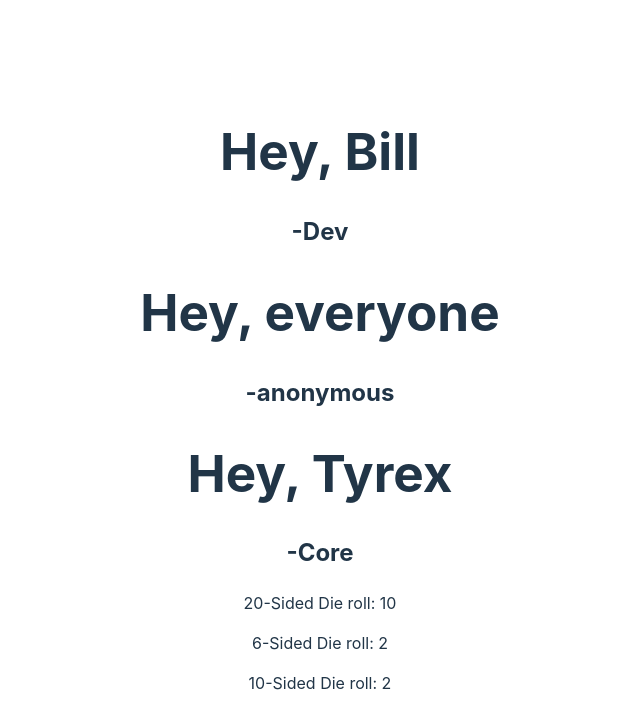
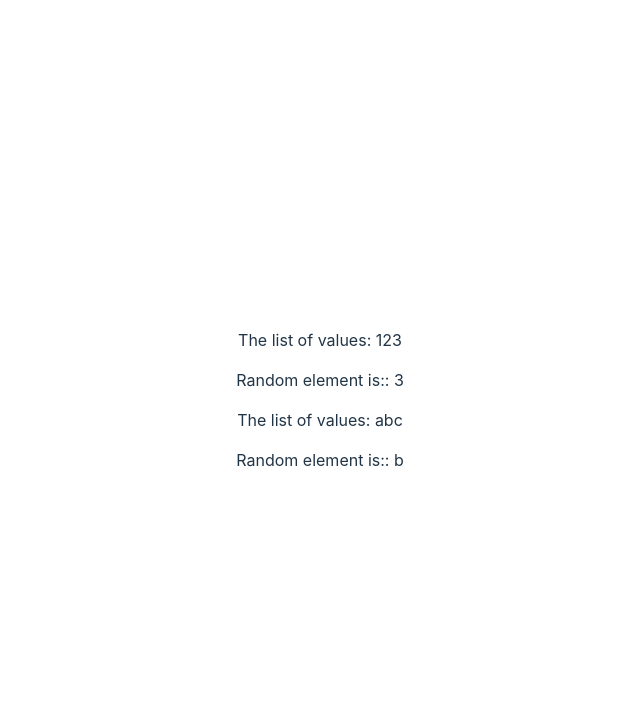
Before and after one commit to tyrex1829/react-locally-vite, a React (Vite) app: page / in a window 1280 px wide. Shown: the top 728 px of the page, without its empty margins (320-960 px from the left). Built offline with nearby package versions, Linux system fonts and the light colour scheme.

Commit message:
props arrays & objects

```diff
--- a/src/App.jsx
+++ b/src/App.jsx
@@ -1,6 +1,7 @@
 import Chicken from './Chicken';
 import Greeter from './Greeter';
 import Die from './Die';
+import ListPicker from './ListPicker';
 import './App.css'
 
 function App() {
@@ -10,13 +11,16 @@ function App() {
       <Chicken />
       <Chicken /> */}
 
-      <Greeter person="Bill" from="Dev" />
+      {/* <Greeter person="Bill" from="Dev" />
       <Greeter />
-      <Greeter person="Tyrex" from="Core" />
+      <Greeter person="Tyrex" from="Core" /> */}
 
-      <Die numSides={20} />
+      {/* <Die numSides={20} />
       <Die />
-      <Die numSides={10} />
+      <Die numSides={10} /> */}
+
+      <ListPicker values={[1, 2, 3]} />
+      <ListPicker values={["a", "b", "c"]} />
     </div>
   );
 }
--- /dev/null
+++ b/src/ListPicker.jsx
@@ -0,0 +1,10 @@
+export default function ListPicker({ values }) {
+    const randInd = Math.floor(Math.random() * values.length);
+    const randElement = values[randInd];
+    return (
+        <div>
+            <p>The list of values: {values}</p>
+            <p>Random element is:: {randElement}</p>
+        </div>
+    );
+}
```
